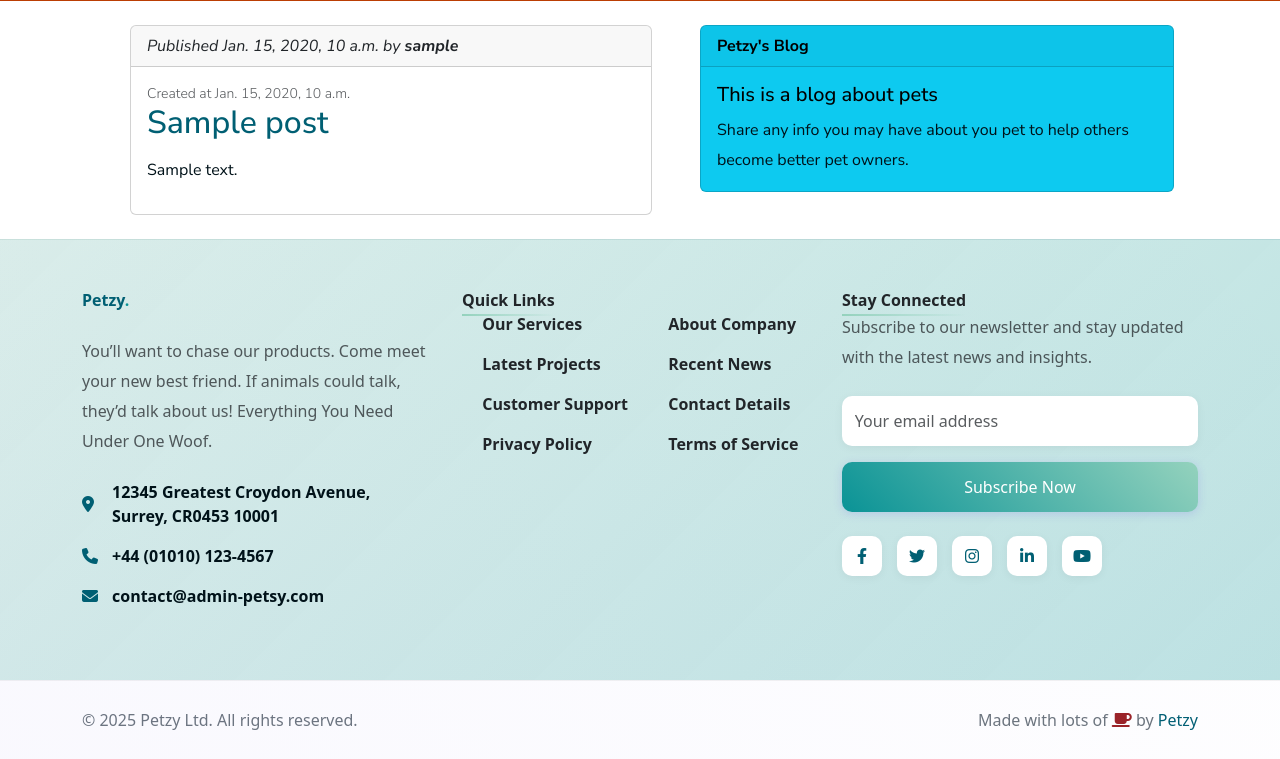
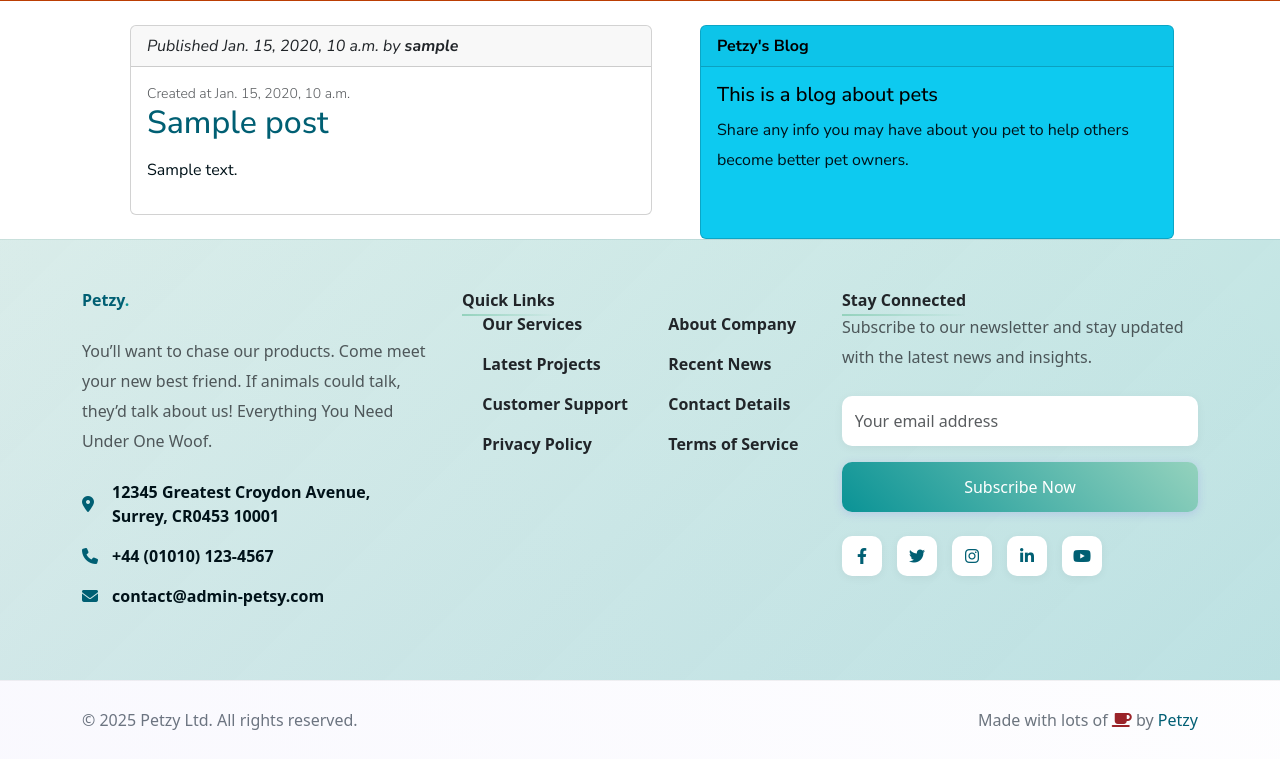
Before and after one commit to johnclamy/petstoreproject, a Django app: page /blog/post/ in a window 1280 px wide. Shown: the part 414-1173 px from the top of the page. Run offline with Django 5.2, Linux system fonts and the light colour scheme; tables that the repository leaves empty hold one stand-in row (values such as "Sample post"); some libraries are stand-ins or nearby versions.

Commit message:
set height of aside card to 100%

```diff
--- a/blog/templates/blog/layout-blog.html
+++ b/blog/templates/blog/layout-blog.html
@@ -1,8 +1,7 @@
 {% extends "layout.html" %}
 {% block content %}
-
     {% block aside %}
-<div class="card text-bg-info mb-3">
+    <div class="card text-bg-info mb-3 h-100">
         <div class="card-header">Petzy's Blog</div>
         <div class="card-body">
             <h5 class="card-title">This is a blog about pets</h5>
```
Lines whose indentation alone changed are shown as unchanged.
